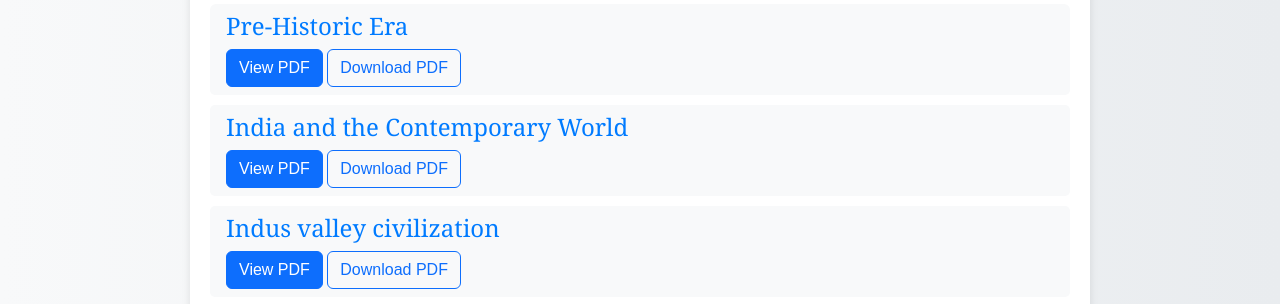
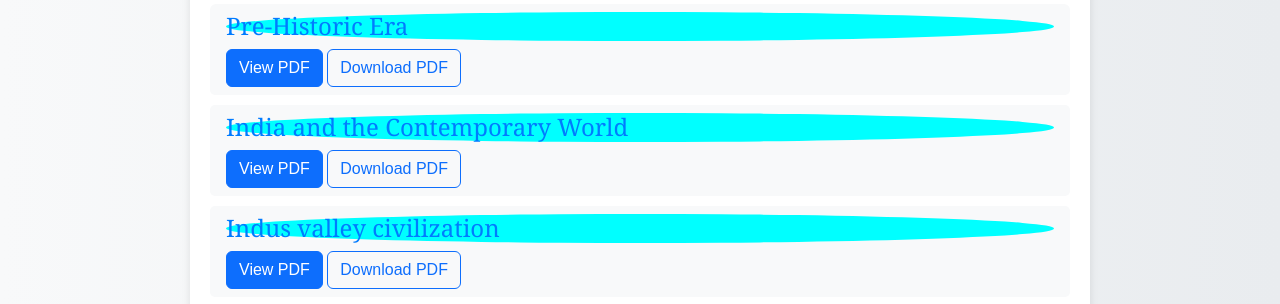
Before and after one commit to basitganie/IAS-KAS-UPSC-Prep-Docx, a plain HTML site: page index.html in a window 1280 px wide. Shown: the part 438-742 px from the top of the page. Drawn offline with nearby package versions, Linux system fonts and the light colour scheme; a script that the page names is missing.

Commit message:
Update styles.css

```diff
--- a/styles.css
+++ b/styles.css
@@ -24,6 +24,11 @@ h3 {
 .btn {
     transition: transform 0.2s;
 }
+h3 {
+    color: magenta;
+    background-color: cyan;
+    border-radius: 50%;
+}
 
 .btn:hover {
     transform: scale(1.05);
```
